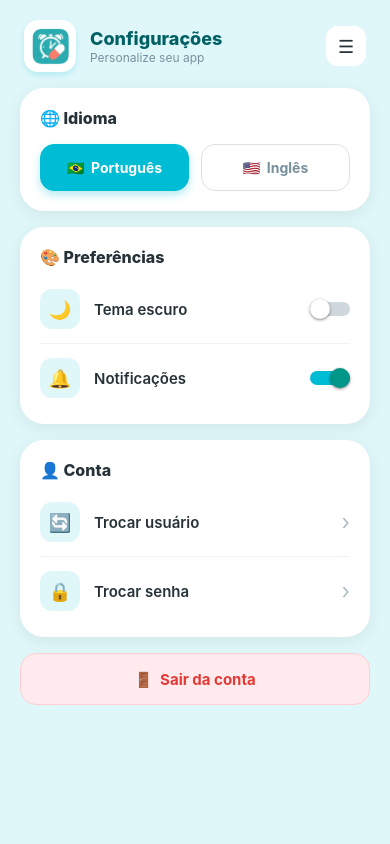
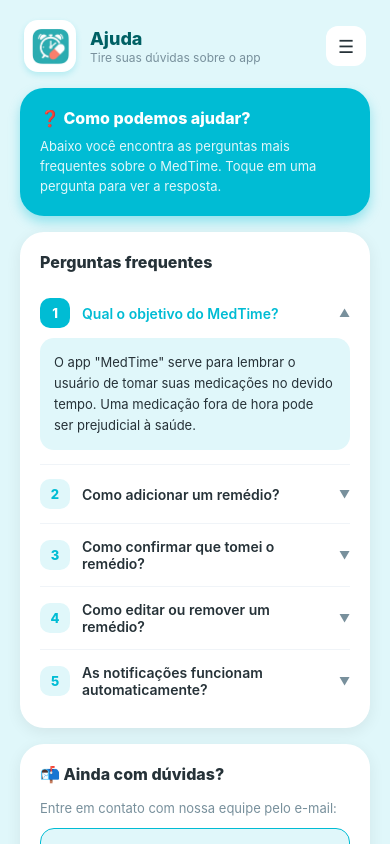
Before and after one commit to JorgeOliveira2009/medtime_PI2, a React Native app in the folder medtime/: screen /PaginaAjuda in a window 390 px wide. Built offline with nearby package versions, Linux system fonts and the light colour scheme.

Commit message:
feat: tela ajuda adicionada, navegação entre telas e mod dev para testes

```diff
--- a/medtime/App.tsx
+++ b/medtime/App.tsx
@@ -1,42 +1,66 @@
-import { StyleSheet, Text, View } from 'react-native';
+import { NavigationContainer } from '@react-navigation/native';
+import { createNativeStackNavigator } from '@react-navigation/native-stack';
+
 import PaginaArte from './assets/Pages/PaginaArte';
 import PaginaLogin from './assets/Pages/PaginaLogin';
 import PaginaCadastro from './assets/Pages/PaginaCadastro';
 import PaginaPrincipal from './assets/Pages/PaginaPrincipal';
-import MenuLateral from './assets/Components/MenuLateral';
+
 import PaginaPerfil from './assets/Pages/PaginaPerfil';
 import PaginaNotificacoes from './assets/Pages/PaginaNotificacoes';
+import PaginaAjuda from './assets/Pages/PaginaAjuda';
 import PaginaConfiguracoes from './assets/Pages/PaginaConfiguracoes';
-
-
-
-export default function App() {
-  return (
-     <PaginaConfiguracoes/>
-  );
-}
-
-const styles = StyleSheet.create({
-
-});
-
-/*import { NavigationContainer } from '@react-navigation/native';
-import { createNativeStackNavigator } from '@react-navigation/native-stack';
-import PaginaArte from './assets/Pages/PaginaArte';
-import PaginaLogin from './assets/Pages/PaginaLogin';
-import PaginaCadastro from './assets/Pages/PaginaCadastro';
 
 const Stack = createNativeStackNavigator();
 
 export default function App() {
   return (
     <NavigationContainer>
-      <Stack.Navigator initialRouteName="PaginaArte" screenOptions={{ headerShown: false }}>
-        <Stack.Screen name="PaginaArte" component={PaginaArte} />
-        <Stack.Screen name="PaginaLogin" component={PaginaLogin} />
-        <Stack.Screen name="PaginaCadastro" component={PaginaCadastro} />
+      <Stack.Navigator
+        initialRouteName="PaginaArte"
+        screenOptions={{ headerShown: false }}
+      >
+        <Stack.Screen
+          name="PaginaArte"
+          component={PaginaArte}
+        />
+
+        <Stack.Screen
+          name="PaginaLogin"
+          component={PaginaLogin}
+        />
+
+        <Stack.Screen
+          name="PaginaCadastro"
+          component={PaginaCadastro}
+        />
+
+        <Stack.Screen
+          name="PaginaPrincipal"
+          component={PaginaPrincipal}
+        />
+
+        {/* MENU LATERAL */}
+        <Stack.Screen
+          name="PaginaPerfil"
+          component={PaginaPerfil}
+        />
+
+        <Stack.Screen
+          name="PaginaNotificacoes"
+          component={PaginaNotificacoes}
+        />
+
+        <Stack.Screen
+          name="PaginaAjuda"
+          component={PaginaAjuda}
+        />
+
+        <Stack.Screen
+          name="PaginaConfiguracoes"
+          component={PaginaConfiguracoes}
+        />
       </Stack.Navigator>
     </NavigationContainer>
   );
 }
-  */
--- a/medtime/assets/Components/MenuLateral.tsx
+++ b/medtime/assets/Components/MenuLateral.tsx
@@ -23,8 +23,8 @@
   { icon: '💊', label: 'Remédios',       rota: 'PaginaPrincipal' },
   { icon: '👤', label: 'Perfil',         rota: 'PaginaPerfil' },
   { icon: '🔔', label: 'Notificações',   rota: 'PaginaNotificacoes' },
-  { icon: '❓', label: 'Ajuda',          rota: null },
-  { icon: '⚙️', label: 'Configurações',  rota: null },
+  { icon: '❓', label: 'Ajuda',          rota: 'PaginaAjuda' },
+  { icon: '⚙️', label: 'Configurações',  rota: 'PaginaConfiguracoes' },
 ];
 
 const MenuLateral = ({ visible, onClose, navigation }: MenuLateralProps) => {
--- /dev/null
+++ b/medtime/assets/Pages/PaginaAjuda.tsx
@@ -0,0 +1,228 @@
+import React, { useState } from 'react';
+import {
+  View,
+  Text,
+  StyleSheet,
+  ScrollView,
+  TouchableOpacity,
+  Image,
+  StatusBar,
+  SafeAreaView,
+} from 'react-native';
+
+import logo from '../Pages/logo.png';
+import MenuLateral from '../Components/MenuLateral';
+
+interface FAQ {
+  id: number;
+  pergunta: string;
+  resposta: string;
+}
+
+const FAQS: FAQ[] = [
+  {
+    id: 1,
+    pergunta: 'Qual o objetivo do MedTime?',
+    resposta:
+      'O app "MedTime" serve para lembrar o usuário de tomar suas medicações no devido tempo. Uma medicação fora de hora pode ser prejudicial à saúde.',
+  },
+  {
+    id: 2,
+    pergunta: 'Como adicionar um remédio?',
+    resposta:
+      'Na tela principal, toque no botão "+ Adicionar remédio". Preencha o nome do remédio e o horário, depois toque em Salvar. Ele aparecerá na sua lista do dia.',
+  },
+  {
+    id: 3,
+    pergunta: 'Como confirmar que tomei o remédio?',
+    resposta:
+      'Toque no círculo ✓ ao lado do remédio na lista. Ele ficará verde e o nome será riscado, indicando que a medicação foi tomada com sucesso.',
+  },
+  {
+    id: 4,
+    pergunta: 'Como editar ou remover um remédio?',
+    resposta:
+      'Toque no botão ✕ vermelho ao lado do remédio para removê-lo da lista. Em breve, a edição completa estará disponível.',
+  },
+  {
+    id: 5,
+    pergunta: 'As notificações funcionam automaticamente?',
+    resposta:
+      'A funcionalidade de notificações automáticas está em desenvolvimento. Em breve você receberá alertas no horário exato dos seus remédios.',
+  },
+];
+
+const PaginaAjuda = ({ navigation }: any) => {
+  const [menuVisible, setMenuVisible] = useState(false);
+  const [aberto, setAberto] = useState<number | null>(1);
+
+  function toggleFaq(id: number) {
+    setAberto(prev => (prev === id ? null : id));
+  }
+
+  return (
+    <SafeAreaView style={styles.safe}>
+      <StatusBar barStyle="dark-content" backgroundColor="#E0F7FA" />
+      <ScrollView contentContainerStyle={styles.scroll} showsVerticalScrollIndicator={false}>
+
+        {/* ── Header ── */}
+        <View style={styles.header}>
+          <View style={styles.logoBox}>
+            <Image source={logo} style={styles.logoImg} />
+          </View>
+          <View style={{ flex: 1 }}>
+            <Text style={styles.greeting}>Ajuda</Text>
+            <Text style={styles.headerSub}>Tire suas dúvidas sobre o app</Text>
+          </View>
+          <TouchableOpacity style={styles.menuBtn} onPress={() => setMenuVisible(true)}>
+            <Text style={styles.menuIcon}>☰</Text>
+          </TouchableOpacity>
+        </View>
+
+        {/* ── Card de boas-vindas ── */}
+        <View style={styles.progressCard}>
+          <Text style={styles.welcomeTitle}>❓ Como podemos ajudar?</Text>
+          <Text style={styles.welcomeText}>
+            Abaixo você encontra as perguntas mais frequentes sobre o MedTime. Toque em uma pergunta para ver a resposta.
+          </Text>
+        </View>
+
+        {/* ── FAQ ── */}
+        <View style={styles.card}>
+          <Text style={styles.sectionTitle}>Perguntas frequentes</Text>
+
+          {FAQS.map((faq, i) => (
+            <View key={faq.id}>
+              <TouchableOpacity
+                style={styles.faqRow}
+                onPress={() => toggleFaq(faq.id)}
+                activeOpacity={0.7}
+              >
+                <View style={styles.faqLeft}>
+                  <View style={[styles.faqNumBox, aberto === faq.id && styles.faqNumBoxAtivo]}>
+                    <Text style={[styles.faqNum, aberto === faq.id && styles.faqNumAtivo]}>
+                      {faq.id}
+                    </Text>
+                  </View>
+                  <Text style={[styles.faqPergunta, aberto === faq.id && styles.faqPerguntaAtiva]}>
+                    {faq.pergunta}
+                  </Text>
+                </View>
+                <Text style={styles.faqArrow}>{aberto === faq.id ? '▲' : '▼'}</Text>
+              </TouchableOpacity>
+
+              {aberto === faq.id && (
+                <View style={styles.faqResposta}>
+                  <Text style={styles.faqRespostaText}>{faq.resposta}</Text>
+                </View>
+              )}
+
+              {i < FAQS.length - 1 && <View style={styles.divider} />}
+            </View>
+          ))}
+        </View>
+
+        {/* ── Card de contato ── */}
+        <View style={styles.card}>
+          <Text style={styles.sectionTitle}>📬 Ainda com dúvidas?</Text>
+          <Text style={styles.contatoText}>
+            Entre em contato com nossa equipe pelo e-mail:
+          </Text>
+          <View style={styles.emailBox}>
+            <Text style={styles.emailText}>suporte@medtime.app</Text>
+          </View>
+        </View>
+
+        <View style={{ height: 32 }} />
+      </ScrollView>
+
+      <MenuLateral
+        visible={menuVisible}
+        onClose={() => setMenuVisible(false)}
+        navigation={navigation}
+      />
+    </SafeAreaView>
+  );
+};
+
+export default PaginaAjuda;
+
+const TEAL = '#00BCD4';
+const TEAL_DARK = '#006064';
+const BG = '#E0F7FA';
+const WHITE = '#FFFFFF';
+const DARK = '#263238';
+const GRAY = '#78909C';
+
+const styles = StyleSheet.create({
+  safe: { flex: 1, backgroundColor: BG },
+  scroll: { paddingBottom: 24 },
+
+  header: {
+    flexDirection: 'row', alignItems: 'center', gap: 14,
+    paddingHorizontal: 24, paddingTop: 20, paddingBottom: 16,
+  },
+  logoBox: {
+    width: 52, height: 52, borderRadius: 14, backgroundColor: WHITE,
+    justifyContent: 'center', alignItems: 'center',
+    shadowColor: TEAL, shadowOffset: { width: 0, height: 3 },
+    shadowOpacity: 0.2, shadowRadius: 6, elevation: 4,
+  },
+  logoImg: { width: 40, height: 40, resizeMode: 'contain', borderRadius: 10 },
+  greeting: { fontSize: 18, fontWeight: '800', color: TEAL_DARK },
+  headerSub: { fontSize: 12, color: GRAY, marginTop: 1 },
+  menuBtn: {
+    width: 40, height: 40, borderRadius: 12, backgroundColor: WHITE,
+    justifyContent: 'center', alignItems: 'center', elevation: 2,
+  },
+  menuIcon: { fontSize: 18, color: DARK },
+
+  progressCard: {
+    marginHorizontal: 20, marginBottom: 16, backgroundColor: TEAL,
+    borderRadius: 24, padding: 20,
+    shadowColor: TEAL, shadowOffset: { width: 0, height: 6 },
+    shadowOpacity: 0.35, shadowRadius: 12, elevation: 6,
+  },
+  welcomeTitle: { color: WHITE, fontSize: 16, fontWeight: '800', marginBottom: 8 },
+  welcomeText: { color: 'rgba(255,255,255,0.88)', fontSize: 13, lineHeight: 20 },
+
+  card: {
+    marginHorizontal: 20, marginBottom: 16, backgroundColor: WHITE,
+    borderRadius: 24, padding: 20,
+    shadowColor: '#000', shadowOffset: { width: 0, height: 4 },
+    shadowOpacity: 0.07, shadowRadius: 16, elevation: 5,
+  },
+  sectionTitle: { fontSize: 16, fontWeight: '800', color: DARK, marginBottom: 16 },
+
+  /* FAQ */
+  faqRow: {
+    flexDirection: 'row', alignItems: 'center',
+    justifyContent: 'space-between', paddingVertical: 10, gap: 10,
+  },
+  faqLeft: { flexDirection: 'row', alignItems: 'center', gap: 12, flex: 1 },
+  faqNumBox: {
+    width: 30, height: 30, borderRadius: 10,
+    backgroundColor: BG, justifyContent: 'center', alignItems: 'center',
+  },
+  faqNumBoxAtivo: { backgroundColor: TEAL },
+  faqNum: { fontSize: 13, fontWeight: '800', color: TEAL },
+  faqNumAtivo: { color: WHITE },
+  faqPergunta: { flex: 1, fontSize: 14, fontWeight: '600', color: DARK },
+  faqPerguntaAtiva: { color: TEAL },
+  faqArrow: { fontSize: 11, color: GRAY },
+  faqResposta: {
+    backgroundColor: BG, borderRadius: 14,
+    padding: 14, marginBottom: 10,
+  },
+  faqRespostaText: { fontSize: 13, color: DARK, lineHeight: 21 },
+  divider: { height: 1, backgroundColor: '#F0F4F8', marginVertical: 4 },
+
+  /* Contato */
+  contatoText: { fontSize: 13, color: GRAY, marginBottom: 12 },
+  emailBox: {
+    backgroundColor: BG, borderRadius: 14,
+    padding: 14, alignItems: 'center',
+    borderWidth: 1.5, borderColor: TEAL,
+  },
+  emailText: { fontSize: 14, fontWeight: '700', color: TEAL },
+});
--- a/medtime/assets/Pages/PaginaLogin.tsx
+++ b/medtime/assets/Pages/PaginaLogin.tsx
@@ -9,6 +9,7 @@
   Platform,
   Image,
 } from 'react-native';
+
 import Input from '../Components/input';
 import Botao from '../Components/Botao';
 
@@ -21,7 +22,18 @@
 
   const handleLogin = () => {
     setLoading(true);
-    setTimeout(() => setLoading(false), 2000);
+
+    setTimeout(() => {
+      setLoading(false);
+
+      // LOGIN NORMAL
+      navigation.navigate('PaginaPrincipal');
+    }, 1000);
+  };
+
+  // LOGIN DEV
+  const handleDevLogin = () => {
+    navigation.navigate('PaginaPrincipal');
   };
 
   return (
@@ -29,22 +41,32 @@
       style={styles.flex}
       behavior={Platform.OS === 'ios' ? 'padding' : undefined}
     >
-      <ScrollView contentContainerStyle={styles.scroll} keyboardShouldPersistTaps="handled">
-
+      <ScrollView
+        contentContainerStyle={styles.scroll}
+        keyboardShouldPersistTaps="handled"
+      >
         {/* Header */}
         <View style={styles.header}>
           <View style={styles.logoBox}>
             <Image source={logo} style={styles.logoImg} />
           </View>
+
           <View>
-            <Text style={styles.bemVindo}>Bem-vindo!!</Text>
-            <Text style={styles.subtitle}>Seu lembrete de medicamentos</Text>
+            <Text style={styles.bemVindo}>
+              Bem-vindo!!
+            </Text>
+
+            <Text style={styles.subtitle}>
+              Seu lembrete de medicamentos
+            </Text>
           </View>
         </View>
 
-        {/* Card de Login */}
+        {/* Card Login */}
         <View style={styles.card}>
-          <Text style={styles.cardTitle}>Login</Text>
+          <Text style={styles.cardTitle}>
+            Login
+          </Text>
 
           <Input
             label="E-mail"
@@ -64,32 +86,68 @@
           />
 
           <TouchableOpacity style={styles.forgotButton}>
-            <Text style={styles.forgotText}>Esqueci minha senha</Text>
+            <Text style={styles.forgotText}>
+              Esqueci minha senha
+            </Text>
           </TouchableOpacity>
 
-          {/* Login social */}
+          {/* Login Social */}
           <View style={styles.socialRow}>
             <TouchableOpacity style={styles.socialBtn}>
-              <Text style={styles.socialIcon}>G</Text>
+              <Text style={styles.socialIcon}>
+                G
+              </Text>
             </TouchableOpacity>
+
             <TouchableOpacity style={styles.socialBtn}>
-              <Text style={styles.socialIcon}>f</Text>
+              <Text style={styles.socialIcon}>
+                f
+              </Text>
             </TouchableOpacity>
+
             <TouchableOpacity style={styles.socialBtn}>
-              <Text style={styles.socialIcon}>in</Text>
+              <Text style={styles.socialIcon}>
+                in
+              </Text>
             </TouchableOpacity>
           </View>
 
-          <Botao title="Acessar" loading={loading} onPress={handleLogin} />
+          {/* Botão normal */}
+          <Botao
+            title="Acessar"
+            loading={loading}
+            onPress={handleLogin}
+          />
 
+          {/* Botão DEV */}
+          {__DEV__ && (
+            <TouchableOpacity
+              style={styles.devButton}
+              onPress={handleDevLogin}
+            >
+              <Text style={styles.devText}>
+                Entrar como DEV ⚡
+              </Text>
+            </TouchableOpacity>
+          )}
+
+          {/* Cadastro */}
           <View style={styles.registerRow}>
-            <Text style={styles.registerText}>Não tem uma conta? </Text>
-            <TouchableOpacity onPress={() => navigation.navigate('PaginaCadastro')}>
-              <Text style={styles.registerLink}>Cadastrar-se</Text>
+            <Text style={styles.registerText}>
+              Não tem uma conta?
+            </Text>
+
+            <TouchableOpacity
+              onPress={() =>
+                navigation.navigate('PaginaCadastro')
+              }
+            >
+              <Text style={styles.registerLink}>
+                Cadastrar-se
+              </Text>
             </TouchableOpacity>
           </View>
         </View>
-
       </ScrollView>
     </KeyboardAvoidingView>
   );
@@ -102,6 +160,7 @@
     flex: 1,
     backgroundColor: '#E0F7FA',
   },
+
   scroll: {
     flexGrow: 1,
     paddingBottom: 40,
@@ -116,6 +175,7 @@
     paddingTop: 60,
     paddingBottom: 32,
   },
+
   logoBox: {
     width: 68,
     height: 68,
@@ -124,23 +184,29 @@
     justifyContent: 'center',
     alignItems: 'center',
     shadowColor: '#00BCD4',
-    shadowOffset: { width: 0, height: 4 },
+    shadowOffset: {
+      width: 0,
+      height: 4,
+    },
     shadowOpacity: 0.2,
     shadowRadius: 8,
     elevation: 4,
   },
+
   logoImg: {
     width: 52,
     height: 52,
     borderRadius: 12,
     resizeMode: 'contain',
   },
+
   bemVindo: {
     fontSize: 28,
     fontWeight: '800',
     color: '#006064',
     letterSpacing: -0.5,
   },
+
   subtitle: {
     fontSize: 13,
     color: '#00838F',
@@ -154,11 +220,15 @@
     borderRadius: 28,
     padding: 28,
     shadowColor: '#000',
-    shadowOffset: { width: 0, height: 8 },
+    shadowOffset: {
+      width: 0,
+      height: 8,
+    },
     shadowOpacity: 0.08,
     shadowRadius: 24,
     elevation: 8,
   },
+
   cardTitle: {
     fontSize: 22,
     fontWeight: '800',
@@ -171,6 +241,7 @@
     marginBottom: 20,
     marginTop: -6,
   },
+
   forgotText: {
     fontSize: 13,
     color: '#00BCD4',
@@ -184,6 +255,7 @@
     gap: 12,
     marginBottom: 20,
   },
+
   socialBtn: {
     width: 44,
     height: 44,
@@ -193,10 +265,27 @@
     justifyContent: 'center',
     alignItems: 'center',
   },
+
   socialIcon: {
     fontSize: 15,
     fontWeight: '700',
     color: '#455A64',
+  },
+
+  // DEV
+  devButton: {
+    marginTop: 12,
+    backgroundColor: '#263238',
+    paddingVertical: 14,
+    borderRadius: 16,
+    justifyContent: 'center',
+    alignItems: 'center',
+  },
+
+  devText: {
+    color: '#fff',
+    fontWeight: '700',
+    fontSize: 14,
   },
 
   // Cadastro
@@ -205,10 +294,12 @@
     justifyContent: 'center',
     marginTop: 20,
   },
+
   registerText: {
     fontSize: 14,
     color: '#78909C',
   },
+
   registerLink: {
     fontSize: 14,
     color: '#00BCD4',
```
